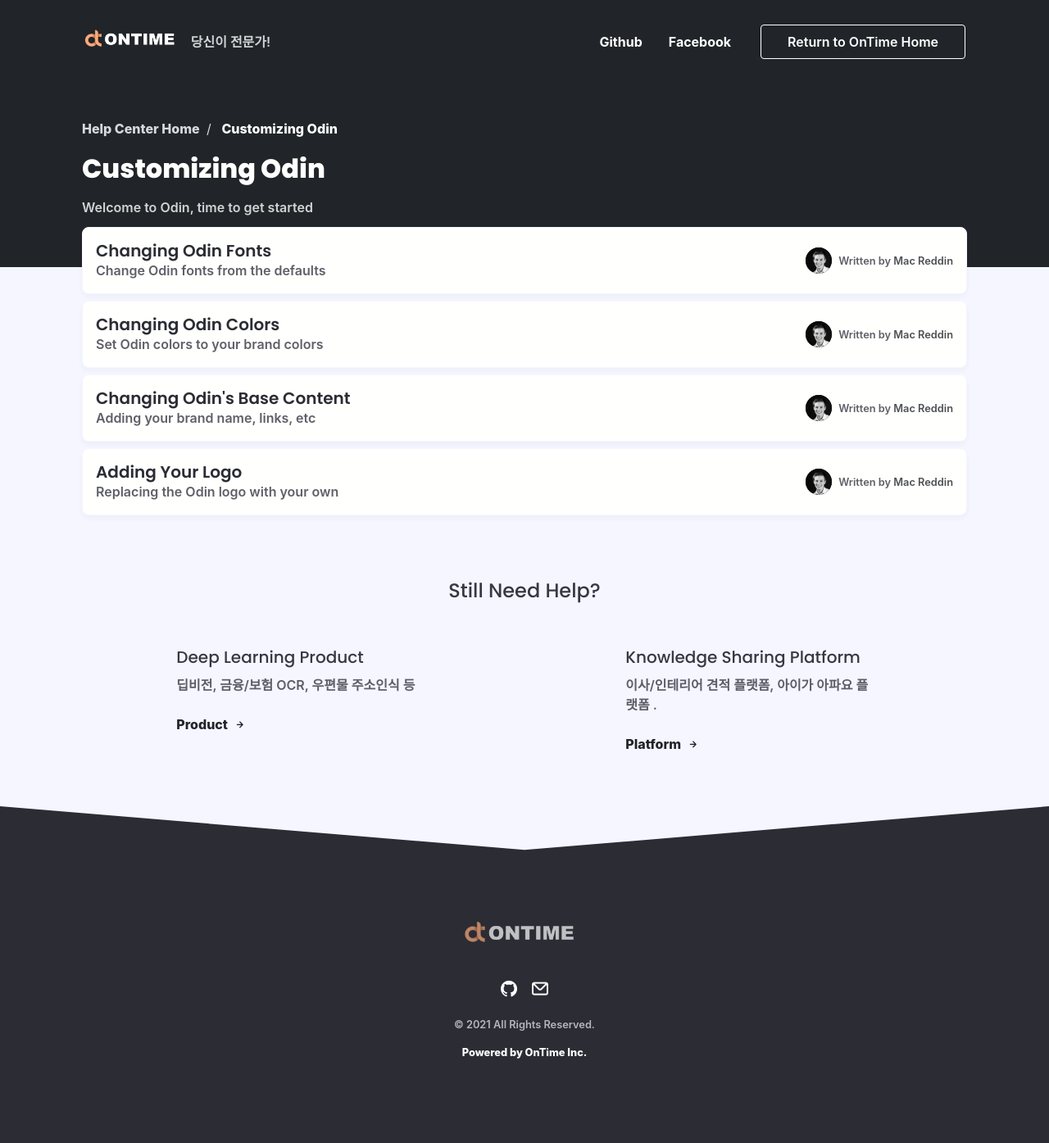
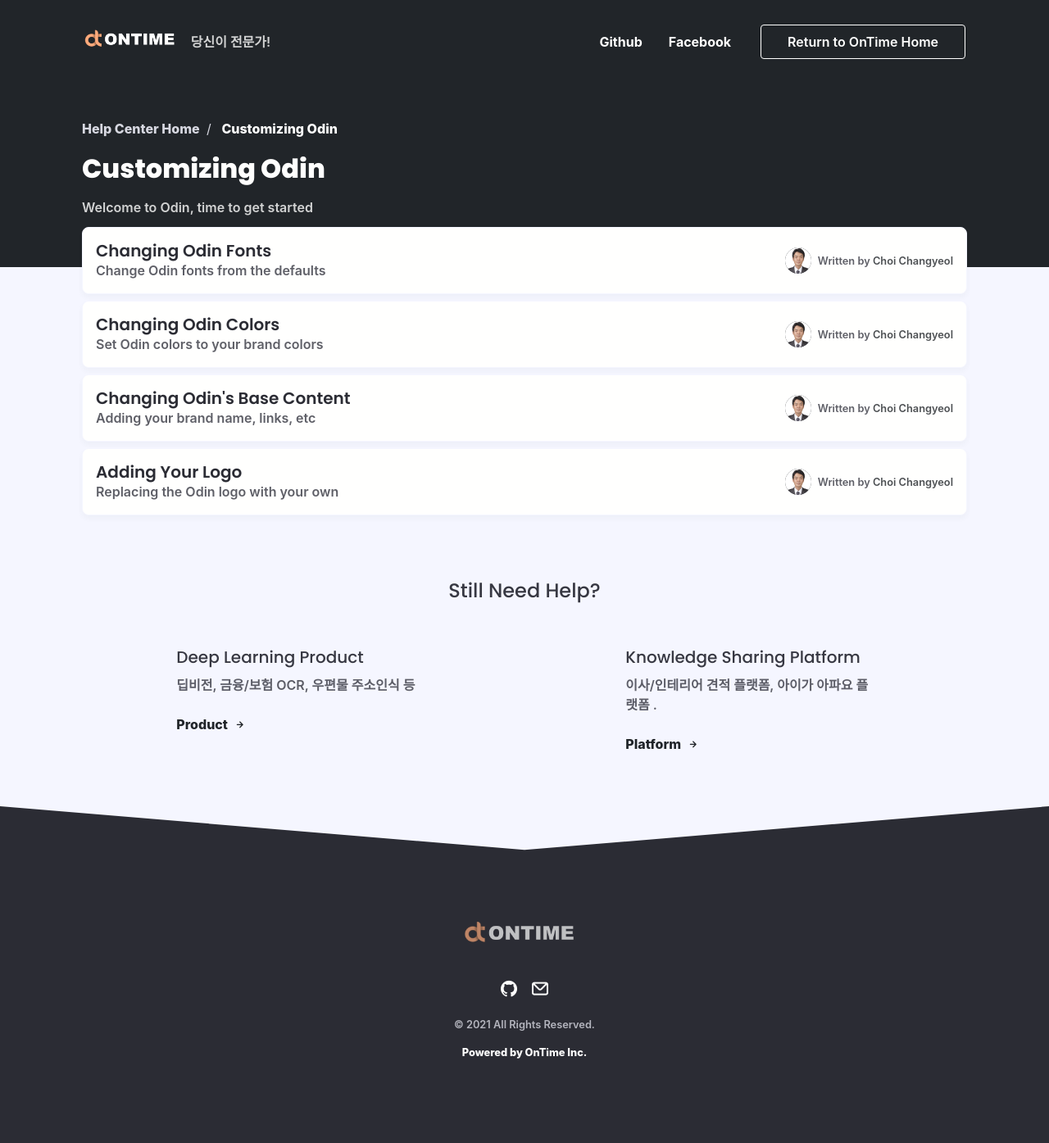
Before and after one commit to ontime-git/ontime-git.github.io, a Jekyll site: the page built from customizing-odin.html, in a window 1280 px wide. Shown: the whole page at 82% size. Built offline with Jekyll 4.4.1, drawn with Linux system fonts in a browser that asks for light colours; nearby versions of some CDN libraries; some web fonts are replaced; comment, search, counter and statistics services are not loaded.

Commit message:
Update authors.yml

```diff
--- a/_data/authors.yml
+++ b/_data/authors.yml
@@ -1,5 +1,5 @@
 #Add your authors here
 
 mac:
-  name: Mac Reddin
-  image: mac.png
+  name: Choi Changyeol
+  image: choi.png
```
